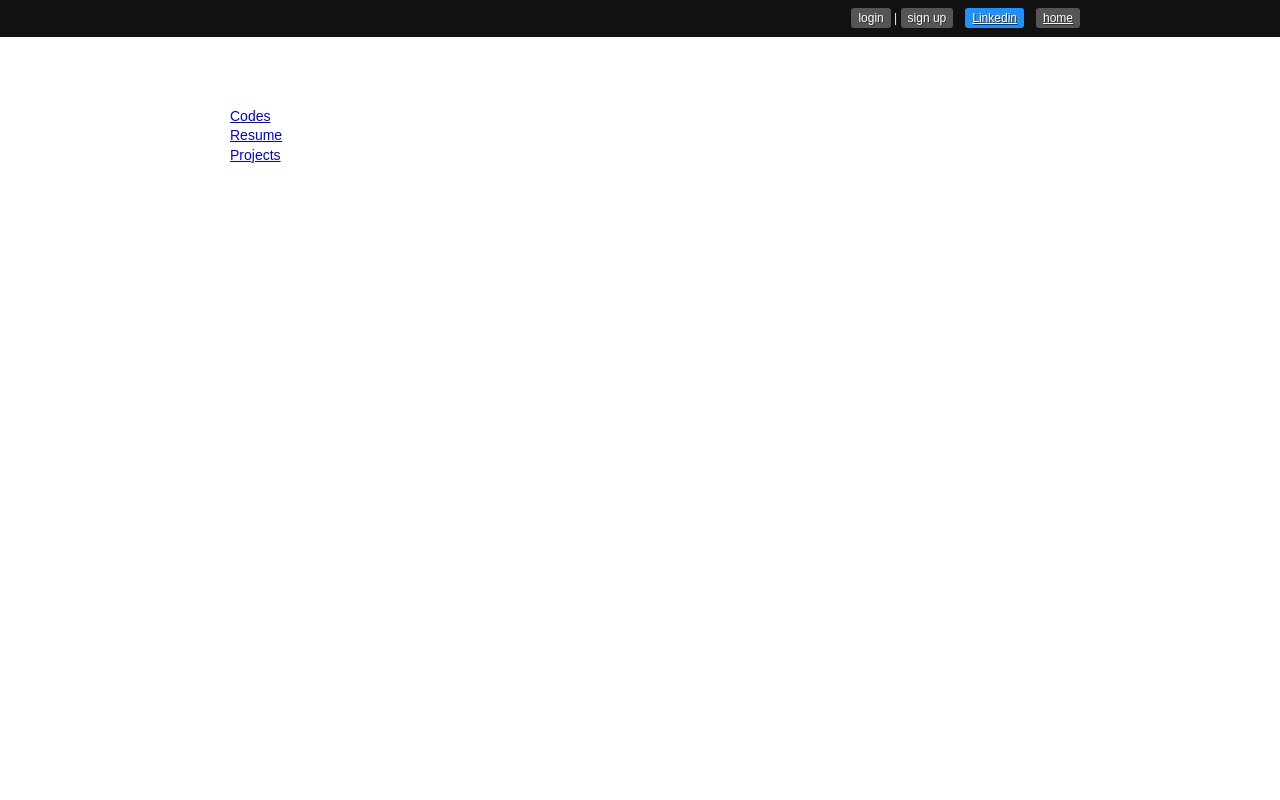
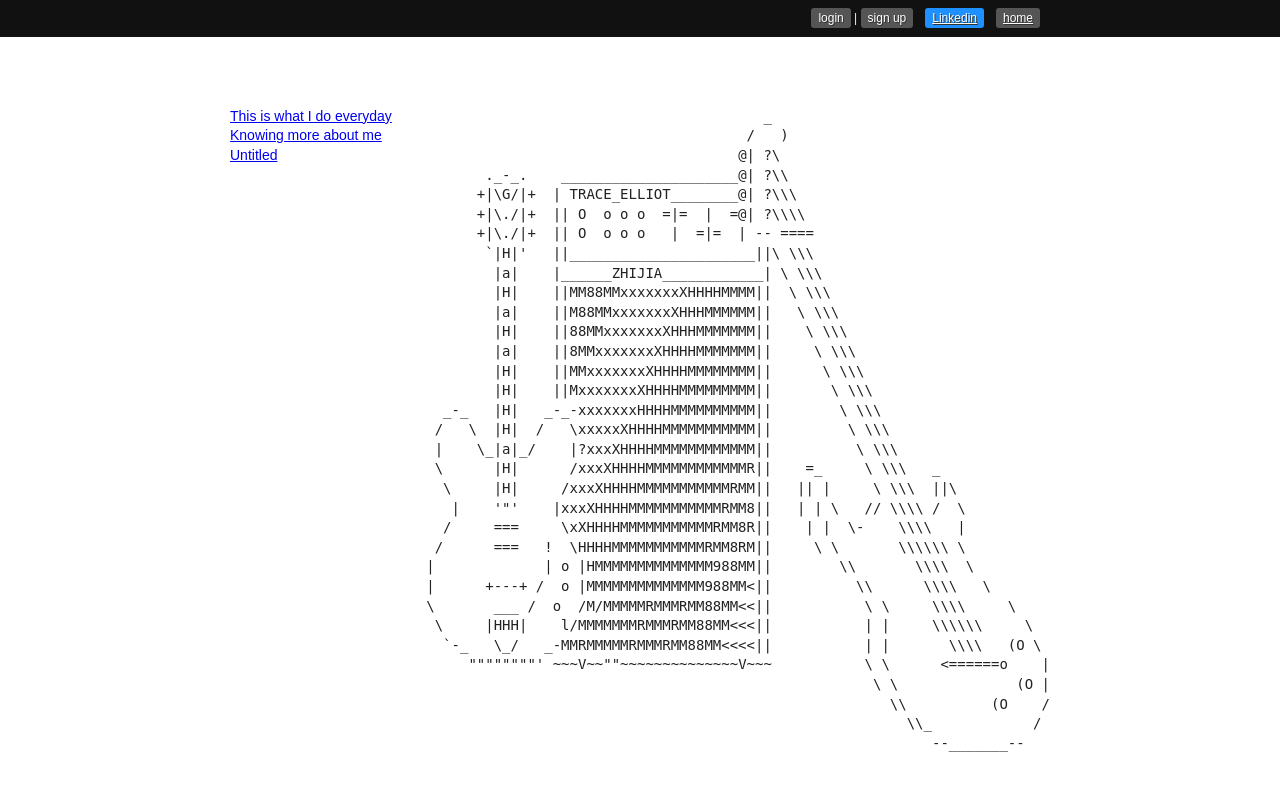
Before and after one commit to zhijiahu/blog, a Python web app: template templates/main.html in a window 1280 px wide. Run offline with Jinja, Linux system fonts and the light colour scheme; the template is opened without the code that fills it, so the values that code supplies are empty; some libraries are stand-ins or nearby versions.

Commit message:
consistent styling + nicer amp art

```diff
--- a/main.py
+++ b/main.py
@@ -3,7 +3,7 @@ import webapp2
 from base import BaseHandler
 from resume.resume import ResumeHandler
 from blog.blog import *
-from account.account import SignupHandler, LoginHandler, LogoutHandler
+from account.account import *
 
 class MainHandler(BaseHandler):
 	def get(self):
--- a/stylesheets/main.css
+++ b/stylesheets/main.css
@@ -9,6 +9,15 @@
 /* ==========================================================================
    Base styles: opinionated defaults
    ========================================================================== */
+html,body,div,span,object,iframe,h1,h2,h3,h4,h5,h6,p,blockquote,pre,abbr,address,cite,code,del,dfn,em,img,ins,kbd,q,samp,small,strong,sub,sup,var,b,i,dl,dt,dd,ol,ul,li,fieldset,form,label,legend,table,caption,tbody,tfoot,thead,tr,th,td,article,aside,dialog,figure,footer,header,hgroup,menu,nav,section,menu,time,mark,audio,video {
+border:0;
+outline:0;
+font-size:100%;
+vertical-align:baseline;
+background:transparent;
+margin:0;
+padding:0;
+}
 
 html,
 button,
--- a/templates/main.html
+++ b/templates/main.html
@@ -3,21 +3,60 @@
 {% block content %}
 <article id="main">
 	<div id="wrapper">
+		<div style="float:left">
 			<a href="/blog">
 			    <div class="nav">
-	        Codes
+			        This is what I do everyday
 			    </div>
 			</a>
 			<a href="/resume">
 			    <div class="nav">
-	        Resume
+			        Knowing more about me
 			    </div>
 			</a>
 			<a href="/projects">
 			    <div class="nav">
-	        Projects
+			        Untitled
 			    </div>
 			</a>
 		</div>
+		<div style="float:right">
+			<pre>
+                                        _
+                                      /   )
+                                     @| ?\
+       ._-_.    _____________________@| ?\\
+      +|\G/|+  | TRACE_ELLIOT________@| ?\\\
+      +|\./|+  || O  o o o  =|=  |  =@| ?\\\\
+      +|\./|+  || O  o o o   |  =|=  | -- ====
+       `|H|'   ||______________________||\ \\\
+        |a|    |______ZHIJIA____________| \ \\\
+        |H|    ||MM88MMxxxxxxxXHHHHMMMM||  \ \\\
+        |a|    ||M88MMxxxxxxxXHHHMMMMMM||   \ \\\
+        |H|    ||88MMxxxxxxxXHHHMMMMMMM||    \ \\\
+        |a|    ||8MMxxxxxxxXHHHHMMMMMMM||     \ \\\
+        |H|    ||MMxxxxxxxXHHHHMMMMMMMM||      \ \\\
+        |H|    ||MxxxxxxxXHHHHMMMMMMMMM||       \ \\\
+  _-_   |H|   _-_-xxxxxxxHHHHMMMMMMMMMM||        \ \\\
+ /   \  |H|  /   \xxxxxXHHHHMMMMMMMMMMM||         \ \\\
+ |    \_|a|_/    |?xxxXHHHHMMMMMMMMMMMM||          \ \\\
+ \      |H|      /xxxXHHHHMMMMMMMMMMMMR||    =_     \ \\\   _
+  \     |H|     /xxxXHHHHMMMMMMMMMMMRMM||   || |     \ \\\  ||\
+   |    '"'    |xxxXHHHHMMMMMMMMMMMRMM8||   | | \   // \\\\ /  \
+  /     ===     \xXHHHHMMMMMMMMMMMRMM8R||    | |  \-    \\\\   |
+ /      ===   !  \HHHHMMMMMMMMMMMRMM8RM||     \ \       \\\\\\ \
+|             | o |HMMMMMMMMMMMMMM988MM||        \\       \\\\  \
+|      +---+ /  o |MMMMMMMMMMMMMM988MM<||          \\      \\\\   \
+\       ___ /  o  /M/MMMMMRMMMRMM88MM<<||           \ \     \\\\     \
+ \     |HHH|    l/MMMMMMMRMMMRMM88MM<<<||           | |     \\\\\\     \
+  `-_   \_/   _-MMRMMMMMRMMMRMM88MM<<<<||           | |       \\\\   (O \
+     """"""""' ~~~V~~""~~~~~~~~~~~~~~V~~~           \ \      <======o    |
+                                                     \ \              (O |
+                                                       \\          (O    /
+                                                         \\_            /
+                                                            --_______--
+			</pre>
+		</div>
+	</div>
 </article>
 {% endblock %}
```
Lines whose indentation alone changed are shown as unchanged.
